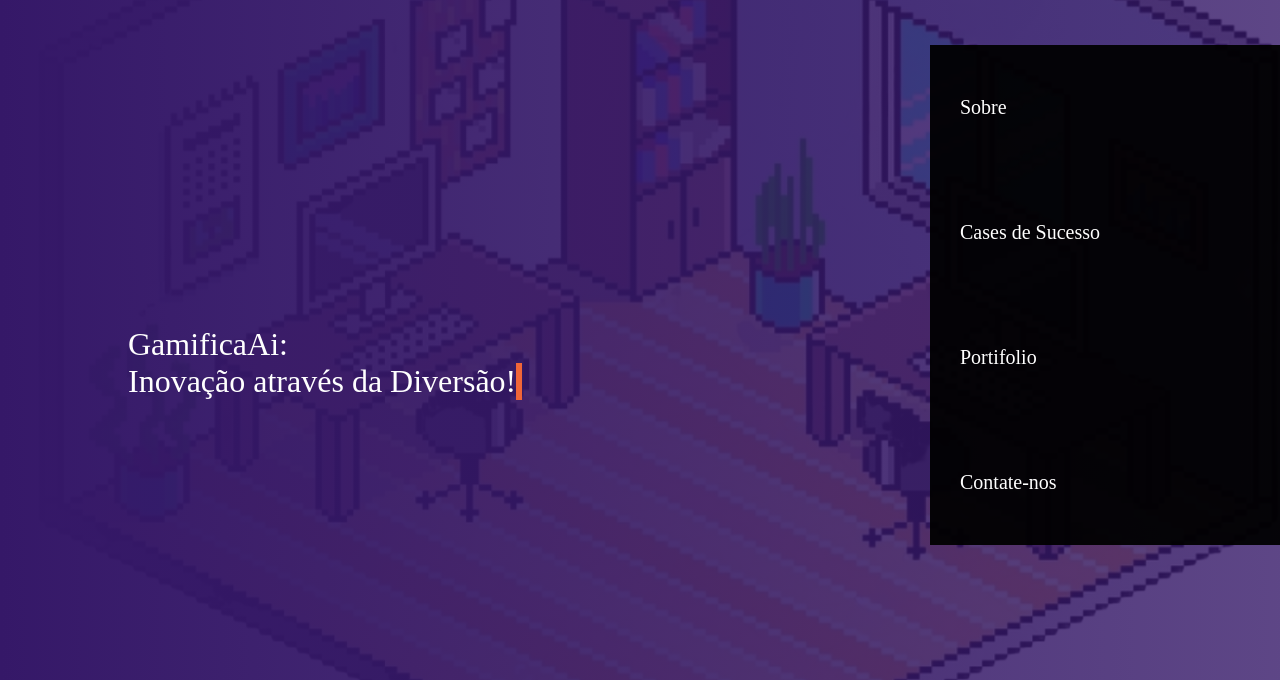
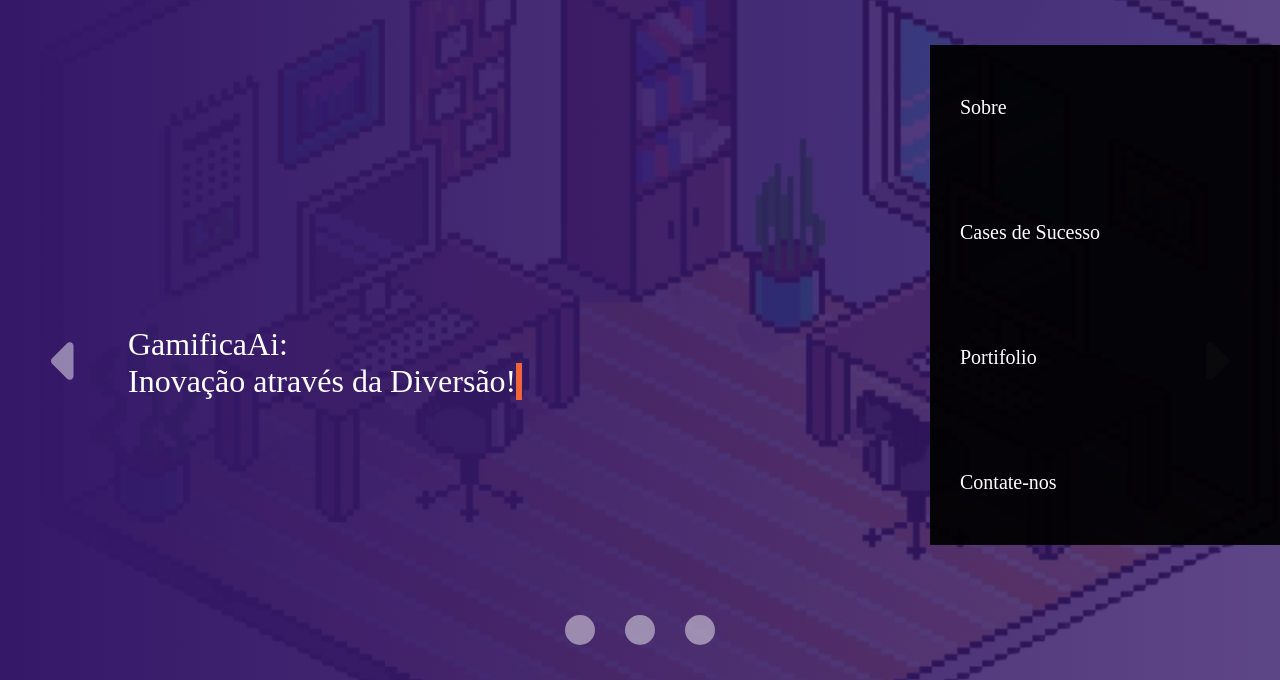
Before and after one commit to AnabellePastore/gamificaai, a plain HTML site: page index.html in a window 1280 px wide. Shown: the part 120-800 px from the top of the page. Drawn offline with Linux system fonts and the light colour scheme; a web font is replaced by a local one.

Commit message:
feat: carrossel feito

```diff
--- a/index.html
+++ b/index.html
@@ -38,6 +38,15 @@
         <div class="container-grid conteudo-banner">
 
             <p>GamificaAi: <span>Inovação através da Diversão!</span></p>
+            <button onclick="mostrarSlideAnterior()" id="botao-anterior"><svg xmlns="http://www.w3.org/2000/svg" viewBox="0 0 256 512"><!--!Font Awesome Free 6.5.2 by @fontawesome - https://fontawesome.com License - https://fontawesome.com/license/free Copyright 2024 Fonticons, Inc.--><path d="M9.4 278.6c-12.5-12.5-12.5-32.8 0-45.3l128-128c9.2-9.2 22.9-11.9 34.9-6.9s19.8 16.6 19.8 29.6l0 256c0 12.9-7.8 24.6-19.8 29.6s-25.7 2.2-34.9-6.9l-128-128z"/></svg></button>
+            <button onclick="mostrarProximoSlide()" id="botao-proximo"><svg xmlns="http://www.w3.org/2000/svg" viewBox="0 0 256 512"><!--!Font Awesome Free 6.5.2 by @fontawesome - https://fontawesome.com License - https://fontawesome.com/license/free Copyright 2024 Fonticons, Inc.--><path d="M246.6 278.6c12.5-12.5 12.5-32.8 0-45.3l-128-128c-9.2-9.2-22.9-11.9-34.9-6.9s-19.8 16.6-19.8 29.6l0 256c0 12.9 7.8 24.6 19.8 29.6s25.7 2.2 34.9-6.9l128-128z"/></svg></button>
+
+            <div class="botoes">
+                <button><svg xmlns="http://www.w3.org/2000/svg" viewBox="0 0 512 512"><!--!Font Awesome Free 6.5.2 by @fontawesome - https://fontawesome.com License - https://fontawesome.com/license/free Copyright 2024 Fonticons, Inc.--><path d="M256 512A256 256 0 1 0 256 0a256 256 0 1 0 0 512z"/></svg></button>
+                <button><svg xmlns="http://www.w3.org/2000/svg" viewBox="0 0 512 512"><!--!Font Awesome Free 6.5.2 by @fontawesome - https://fontawesome.com License - https://fontawesome.com/license/free Copyright 2024 Fonticons, Inc.--><path d="M256 512A256 256 0 1 0 256 0a256 256 0 1 0 0 512z"/></svg></button>
+                <button><svg xmlns="http://www.w3.org/2000/svg" viewBox="0 0 512 512"><!--!Font Awesome Free 6.5.2 by @fontawesome - https://fontawesome.com License - https://fontawesome.com/license/free Copyright 2024 Fonticons, Inc.--><path d="M256 512A256 256 0 1 0 256 0a256 256 0 1 0 0 512z"/></svg></button>
+            </div>
+
         </div>
     </div>
 
--- a/script.js
+++ b/script.js
@@ -25,3 +25,56 @@
 
 
 }
+
+//função carrosel
+
+let slides = [
+    'primeiro-banner',
+    'segundo-banner',
+    'terceiro-banner'
+]
+let slideAtual = 0
+
+let numeroSlides = slides.length
+
+let banner = document.querySelector(".banner")
+
+banner.classList.add(slides[slideAtual])
+
+const mostrarProximoSlide = () => {
+    //remove o slide anterior
+    banner.classList.remove(slides[slideAtual])
+
+    //numeroSlides = 3
+    //numero Slides -1 -> 2
+    //estou no ultimo? 2
+
+
+        if(slideAtual < numeroSlides -1){
+            slideAtual ++
+        }else{
+            slideAtual = 0
+        }
+
+
+
+    //rendiriza o slideAtual
+    banner.classList.add(slides[slideAtual])
+
+}
+
+const mostrarSlideAnterior = () => {
+    banner.classList.remove(slides[slideAtual])
+
+    if(slideAtual > 0){
+        slideAtual--
+    } else{
+        slideAtual = numeroSlides - 1
+    }
+
+
+
+    banner.classList.add(slides[slideAtual])
+
+
+}
--- a/style.css
+++ b/style.css
@@ -35,9 +35,74 @@
 
 .banner {
     height: 100vh;
-    background-image: linear-gradient(90deg, rgba(53, 24, 104, 1) 0%, rgba(53, 24, 104, 0.8) 100%), url(img/bg-room.png);
+
     background-repeat: no-repeat;
     background-position: 165% 40%;
+
+    position: relative;
+
+}
+
+.primeiro-banner {
+    background-image: linear-gradient(90deg, rgba(53, 24, 104, 1) 0%, rgba(53, 24, 104, 0.8) 100%), url(img/bg-room.png);
+}
+
+.segundo-banner {
+    background-image: linear-gradient(90deg, rgba(24, 104, 36, 1) 0%, rgba(53, 24, 104, 0.8) 100%), url(img/bg-room.png);
+}
+
+.terceiro-banner {
+    background-image: linear-gradient(90deg, rgba(104, 24, 48, 1) 0%, rgba(53, 24, 104, 0.8) 100%), url(img/bg-room.png);
+}
+
+
+#botao-anterior, #botao-proximo{
+    width: 30px;
+
+    background: none;
+    border: none;
+
+    cursor: pointer;
+
+    position: absolute;
+}
+
+
+#botao-anterior{
+    left: 4%;
+}
+#botao-proximo{
+    right: 4%;
+}
+
+#botao-anterior svg, #botao-proximo svg{
+    fill: #ffffff76;
+}
+
+.botoes {
+    width: 150px;
+    display: flex;
+    justify-content: space-between;
+    align-items: center;
+
+    position: absolute;
+    bottom: 4%;
+
+    left: 50%;
+    margin-left: -75px;
+}
+
+.botoes button{
+    width: 30px;
+
+    background: none;
+    border: none;
+
+    cursor: pointer;
+}
+
+.botoes button svg{
+    fill: #ffffff76;
 }
 
 header {
@@ -516,6 +581,8 @@
         top: 165px;
         right: 0px;
 
+        z-index: 1;
+
      }
 
      #sobre{
```
Also changed, not shown: img/caret-left-solid.svg (added), img/caret-right-solid.svg (added), img/circle-solid.svg (added).
